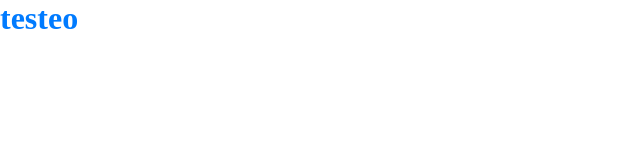
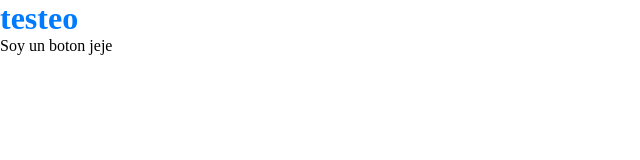
Before and after one commit to squad4-poloit/FrontEnd-PoloIT, a React (Vite) app: page / in a window 1280 px wide. Shown: the top 160 px of the page, without its empty margins (0-640 px from the left). Built offline with nearby package versions, Linux system fonts and the light colour scheme.

Commit message:
test: add workflow adjustments for auto-fix handling
- Test changes to prevent PR merge if auto-fixes fail
- Ensure linting workflow fails properly on errors

```diff
--- a/src/App.tsx
+++ b/src/App.tsx
@@ -4,6 +4,7 @@ function App() {
 	return (
 		<>
 			<h1>testeo</h1>
+			<button>Soy un boton jeje</button>
 		</>
 	);
 }
```
